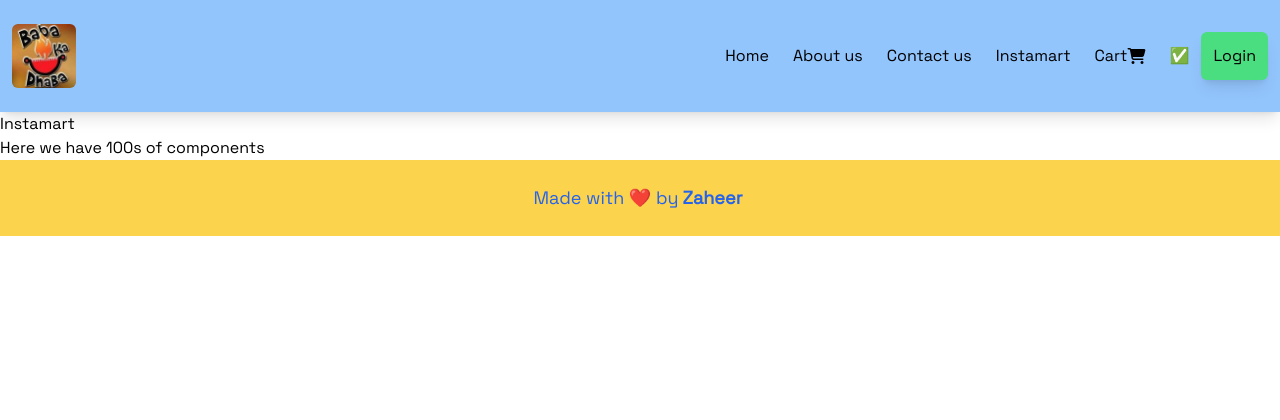
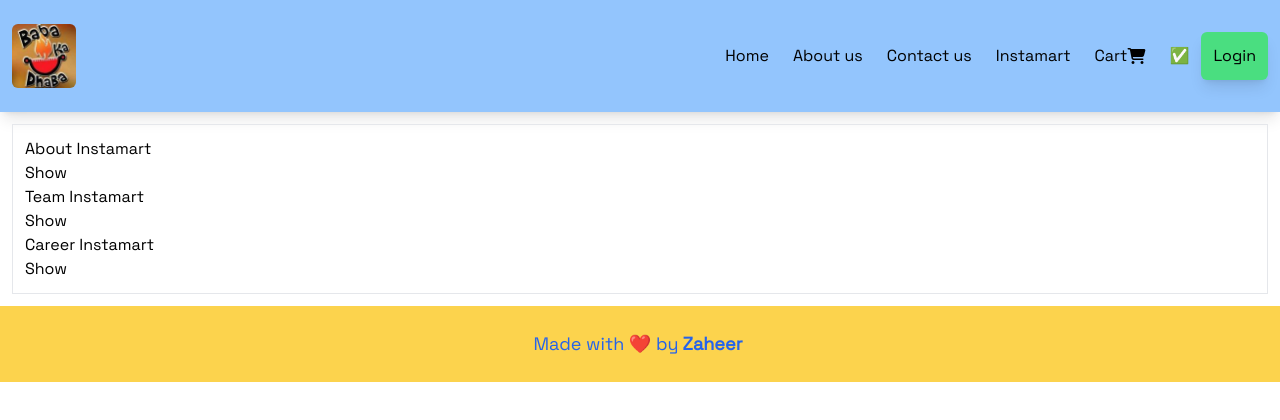
Before and after one commit to Zaheer-zk/Food-Hunt, a React (Vite) app: page /instamart in a window 1280 px wide. Shown: the top 420 px of the page. Built offline with nearby package versions, Linux system fonts and the light colour scheme.

Commit message:
State Lifting code added

```diff
--- a/src/components/Body.jsx
+++ b/src/components/Body.jsx
@@ -38,7 +38,7 @@
         <SearchBar data={meals} setRestaurantData={setRestaurantData} />
       </div>
       <div className="flex flex-wrap justify-center m-3">
-        {restaurantData.length === 0 ? (
+        {!restaurantData ? (
           <Shimmer />
         ) : (
           restaurantData.map((data) => (
--- a/src/components/Instamart.jsx
+++ b/src/components/Instamart.jsx
@@ -1,10 +1,54 @@
-const Instamart = () => {
+import { useState } from 'react';
+
+const Section = ({ title, description, isActive, onClick }) => {
+  console.log(onClick, isActive);
   return (
     <>
-      <h1>Instamart</h1>
-      <p>Here we have 100s of components</p>
+      <h1>{title}</h1>
+      <button onClick={onClick}>{isActive ? 'Hide' : 'Show'}</button>
+      {isActive && <p>{description}</p>}
     </>
   );
 };
 
+const Instamart = () => {
+  const [activeSection, setActiveSection] = useState(null);
+
+  const handleToggle = (sectionTitle) => {
+    if (sectionTitle === activeSection) {
+      setActiveSection(null);
+    } else {
+      setActiveSection(sectionTitle);
+    }
+  };
+  return (
+    <div className="m-3 p-3 border flex flex-col justify-around">
+      <div>
+        <Section
+          title="About Instamart"
+          description="Lorem ipsum dolor sit amet, consectetur adipiscing elit, sed do eiusmod tempor incididunt ut labore et dolore magna aliqua. Ut enim ad minim veniam, quis nostrud exercitation ullamco laboris nisi ut aliquip ex ea commodo consequat."
+          isActive={activeSection === 'About Instamart'}
+          onClick={() => handleToggle('About Instamart')}
+        />
+      </div>
+      <div>
+        <Section
+          title="Team Instamart"
+          description="Duis aute irure dolor in reprehenderit in voluptate velit esse cillum dolore eu fugiat nulla pariatur. Excepteur sint occaecat cupidatat non proident, sunt in culpa qui officia deserunt mollit anim id est laborum."
+          isActive={activeSection === 'Team Instamart'}
+          onClick={() => handleToggle('Team Instamart')}
+        />
+      </div>
+      <div>
+        <Section
+          title="Career Instamart"
+          description="Lorem ipsum dolor sit amet, consectetur adipiscing elit, sed do eiusmod tempor incididunt ut labore et dolore magna aliqua. Facilisi nullam vehicula ipsum a arcu. Enim tortor at auctor urna nunc id cursus metus aliquam. Commodo viverra maecenas accumsan lacus vel."
+          isActive={activeSection === 'Career Instamart'}
+          onClick={() => handleToggle('Career Instamart')}
+        />
+      </div>
+    </div>
+  );
+};
+
 export default Instamart;
```
